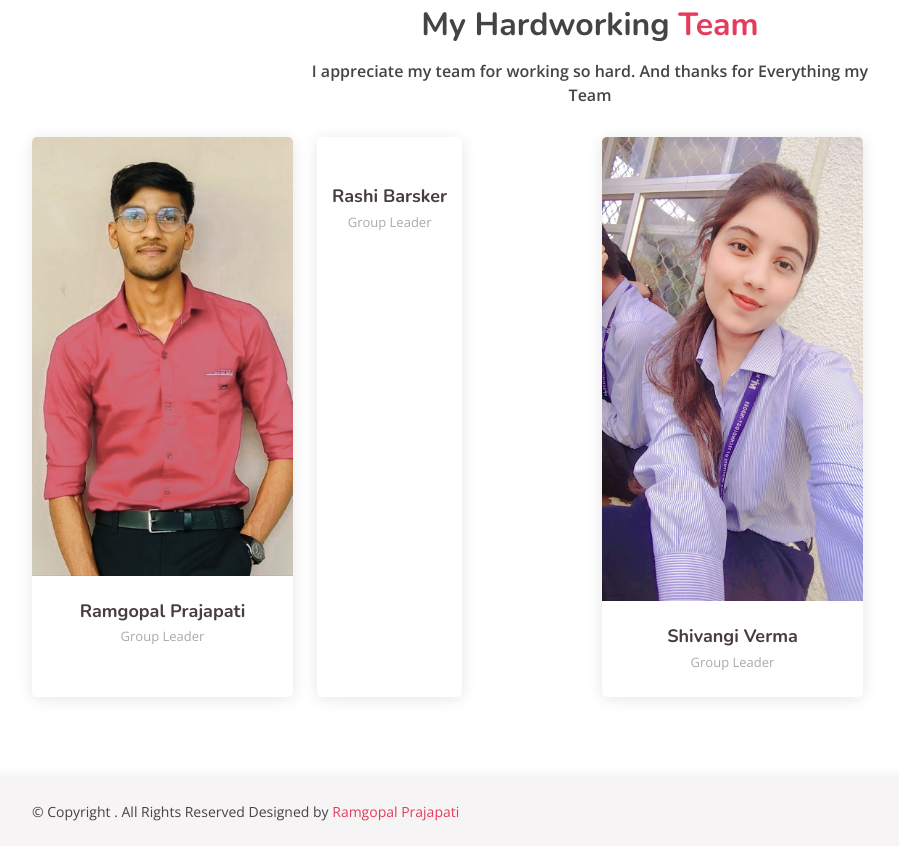
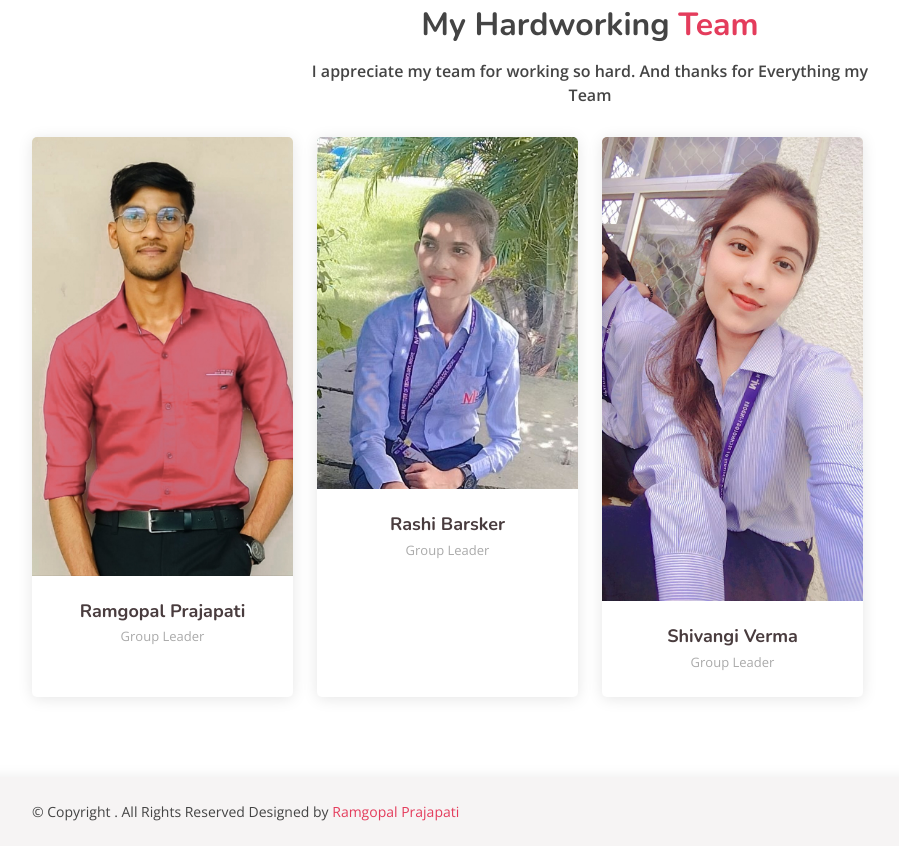
Before and after one commit to Ramgopal-Prajapati/Project, a plain HTML site: page index.html in a window 1280 px wide. Shown: the part 2389-3235 px from the top of the page, without its empty margins (50-949 px from the left). Drawn offline with nearby package versions, Linux system fonts and the light colour scheme.

Commit message:
Update index.html

```diff
--- a/index.html
+++ b/index.html
@@ -137,7 +137,7 @@
           <div class="col-lg-3 col-md-6 d-flex align-items-stretch">
             <div class="member">
               <div class="member-img">
-                <img src="assets/img/team/rashi.jpg" class="img-fluid" alt="">
+                <img src="assets/img/team/rashi.jpeg" class="img-fluid" alt="">
                 <div class="social">
                   <a href="https://www.instagram.com/_rashi.barsker_/?hl=en"><i class="bi bi-github"></i></a>
                   <a href="https://www.instagram.com/_rashi.barsker_/?hl=en"><i class="bi bi-instagram"></i></a>
```
